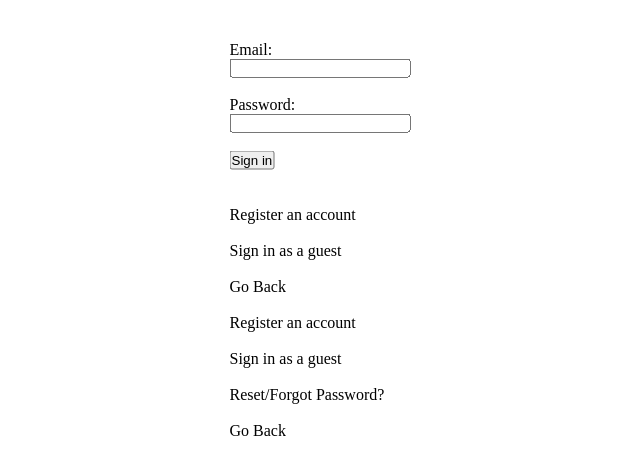
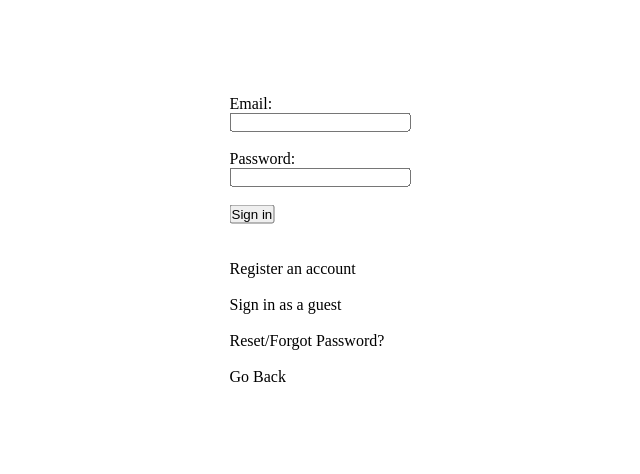
Before and after one commit to sminHSV/CS-495-Project, a Next.js app: page /login in a window 1280 px wide. Shown: the top 474 px of the page, without its empty margins (320-960 px from the left). Built offline with nearby package versions, Linux system fonts and the light colour scheme; no server answers.

Commit message:
Removed duplicate links

```diff
--- a/package.json
+++ b/package.json
@@ -9,7 +9,6 @@
     "lint": "next lint"
   },
   "dependencies": {
-
     "@emailjs/browser": "^3.10.0",
     "@next/font": "13.1.6",
     "bcryptjs": "^2.4.3",
--- a/pages/login.js
+++ b/pages/login.js
@@ -77,20 +77,11 @@ export default function SignInPage() {
                 <br /><br />
                 <Link href="/guestLogin" className='link'>Sign in as a guest</Link>
                 <br /><br />
+                <Link href="/resetPassword" className='link'>Reset/Forgot Password?</Link>
+                <br /><br />
                 <Link href="/" className='link'>Go Back</Link>
             </div>
             {errorMsg && <p style={{color: 'red'}}>{errorMsg}</p>}
-        <br />
-        <Link href="/register" className='link'>Register an account</Link>
-        <br /><br />
-        <Link href="/guestLogin" className='link'>Sign in as a guest</Link>
-        <br /><br />
-        <Link href="/resetPassword" className='link'>Reset/Forgot Password?</Link>
-        <br /><br />
-        <Link href="/" className='link'>Go Back</Link>
-
-
         </div>
-
     );
 }
```
